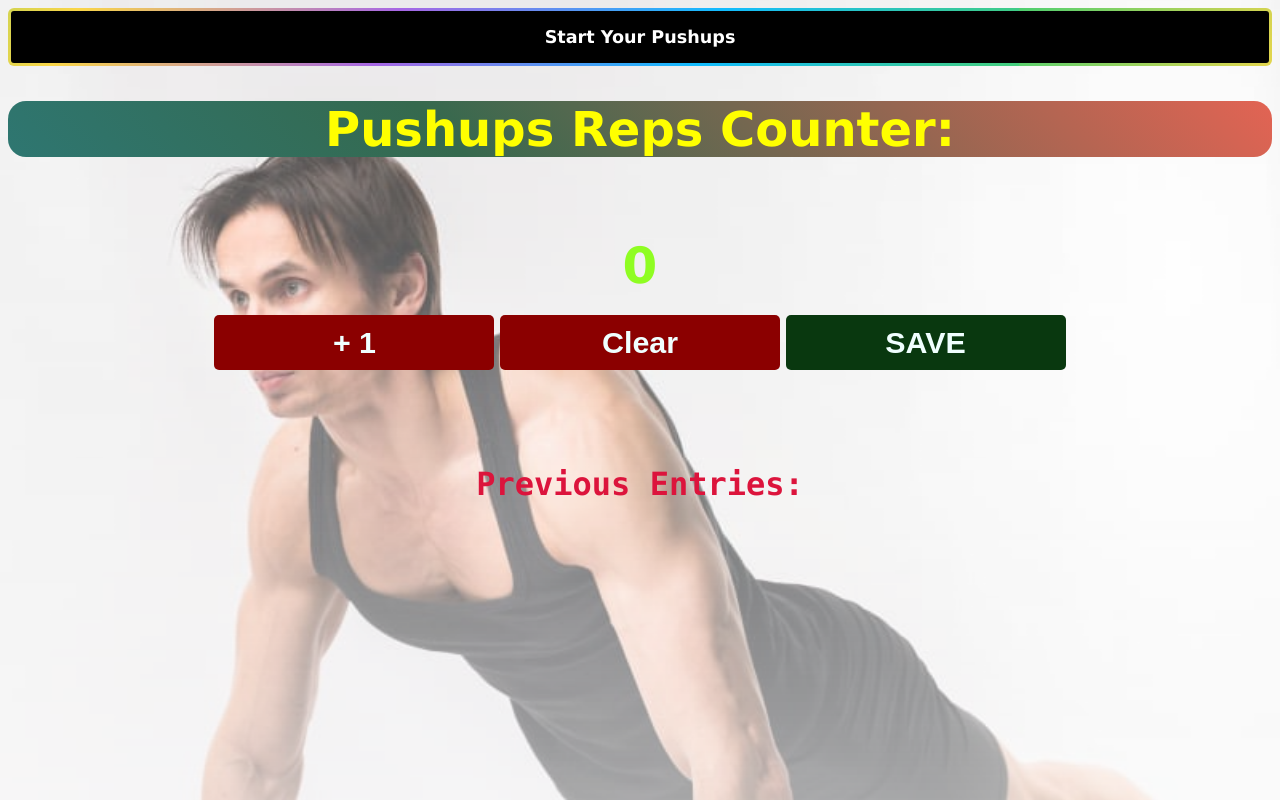
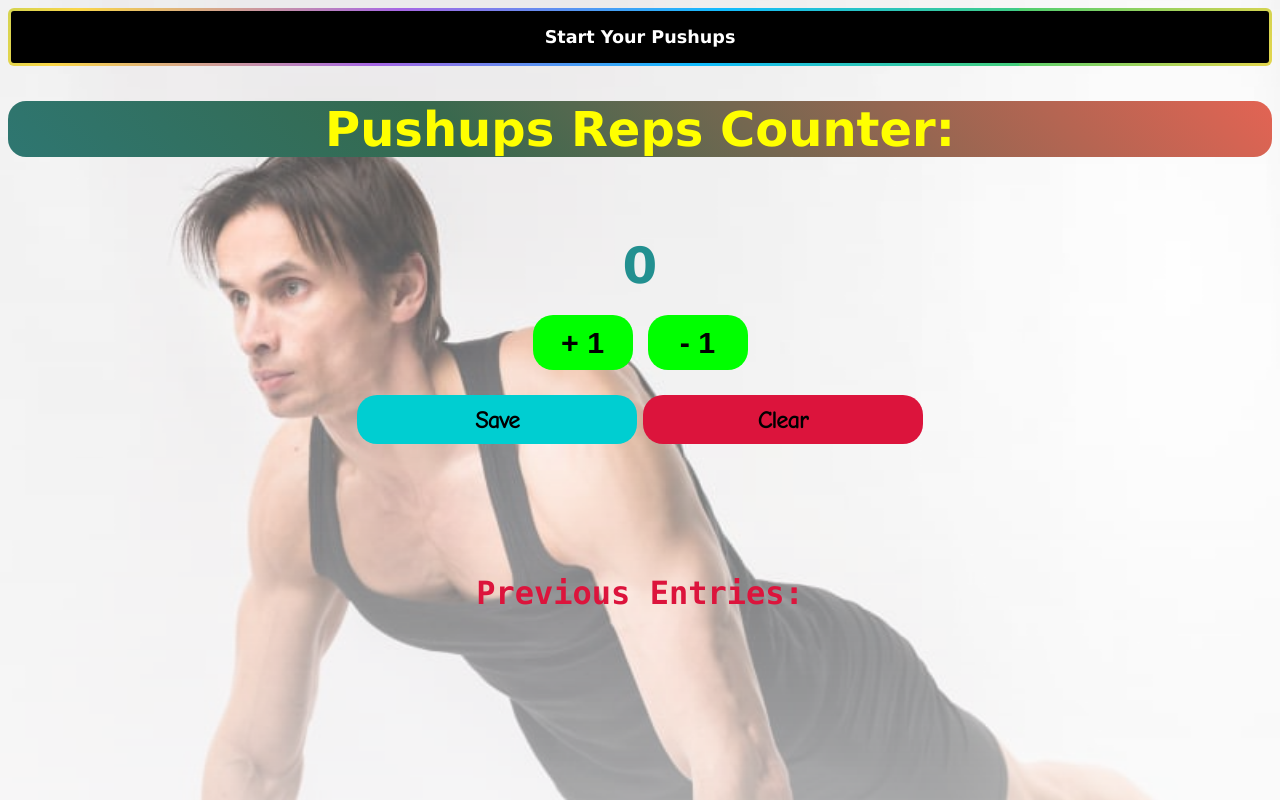
Before and after one commit to Rishdhi/Pushup-Counter, a plain HTML site: page index.html in a window 1280 px wide. Drawn offline with Linux system fonts and the light colour scheme.

Commit message:
changed button styles and colors

```diff
--- a/index.html
+++ b/index.html
@@ -1,5 +1,6 @@
 <!DOCTYPE html>
 <html lang="en">
+
 <head>
     <meta charset="UTF-8">
     <meta http-equiv="X-UA-Compatible" content="IE=edge">
@@ -8,6 +9,7 @@
     <title>Pushups Counter</title>
 
 </head>
+
 <body>
 
     <a class="codepen-button" style="margin-bottom: 35px;"><span>Start Your Pushups</span></a>
@@ -16,7 +18,22 @@
 
     <h2 id="count-el" style="margin-bottom: 20px;">0</h2>
 
-    <button id="increment-btn" onclick="increment()"> + 1 </button>
+
+    <div class="plus-and-minus-buttons">
+
+        <button id="increment-btn" onclick="increment()"> + 1 </button>
+
+        <button id="decrement-btn" onclick="increment()"> - 1 </button>
+
+    </div>
+
+
+
+
+
+
+
+    <button id="save-btn" onclick="save()"> Save </button>
 
     <button id="clearButton">Clear</button>
 
@@ -24,11 +41,12 @@
 
     <button id="six-btn" onclick="incrementby6()"> + 6 </button> -->
 
-    <button id="save-btn" onclick="save()"> SAVE </button>
+
 
     <p class="entries" id="save-el" style="margin-top: 90px;">Previous Entries: </p>
 
 
     <script src="./index.js"></script>
 </body>
+
 </html>
--- a/styles.css
+++ b/styles.css
@@ -1,5 +1,5 @@
-body{
-    background:url("./Images/Pushup_Man_1.png") no-repeat center center fixed;
+body {
+  background: url("./Images/Pushup_Man_1.png") no-repeat center center fixed;
   -webkit-background-size: cover;
   -moz-background-size: cover;
   -o-background-size: cover;
@@ -14,14 +14,15 @@ body{
 }
 
 
-h1{
+h1 {
   margin-top: 10px;
   margin-bottom: 10px;
   color: yellow;
   font-size: 3rem;
 }
 
-h2{
+
+h2 {
   font-size: 50px;
   margin-top: 0;
   margin-bottom: 20px;
@@ -33,43 +34,89 @@ h2{
 }
 
 
-button{
+
+#count-el {
+  color: #008080;
+}
+
+
+button {
   border: none;
   padding-top: 10px;
   padding-bottom: 10px;
   color: azure;
   font-weight: bold;
   width: 280px;
-    margin-bottom: 5px;
+
   border-radius: 5px;
   font-size: 1.9rem;
 }
 
-#increment-btn,
-#clearButton {
-  background: darkred;
+
+.plus-and-minus-buttons {
+  margin: auto;
+  display: flex;
+  flex-direction: row;
+  align-items: center;
+  justify-content: center;
+  gap: 15px;
+  margin-bottom: 25px;
 }
 
-#second-btn{
-    background: darkred;
-}
-
-#six-btn{
-    background: darkred;
-}
-
-#save-btn{
-    background: rgb(9, 56, 15);
+#increment-btn,
+#decrement-btn {
+  background: #00ff00;
+  color: #000;
+  width: 100px;
+  border-radius: 20px;
+  cursor: pointer;
 }
 
 
-p{
+
+
+#increment-btn:active,
+#decrement-btn:active {
+  background-color: #006400;
+  color: #FFF0F5 ;
+  transition: background-color 0.1s ease;
+  -webkit-box-shadow: 13px 22px 51px 8px rgba(108,204,138,1);
+-moz-box-shadow: 13px 22px 51px 8px rgba(108,204,138,1);
+box-shadow: 13px 22px 51px 8px rgba(108,204,138,1);
+
+}
+
+
+#clearButton {
+  background-color: crimson;
+  font-family: "Comic Sans MS", cursive, sans-serif;
+  font-size: 25px;
+  letter-spacing: -1.2px;
+  word-spacing: -0.4px;
+  color: #000;
+  border-radius: 20px;
+}
+
+
+#save-btn {
+  background: #00CED1;
+  font-family: "Comic Sans MS", cursive, sans-serif;
+  font-size: 25px;
+  letter-spacing: -1.2px;
+  word-spacing: -0.4px;
+  color: #000;
+  border-radius: 20px;
+  margin-bottom: 40px;
+}
+
+
+p {
   color: chartreuse;
   font-size: 3rem;
 }
 
-.entries{
-    color:#DC143C;
+.entries {
+  color: #DC143C;
   font-size: 2rem;
   font-family: "Lucida Console", "Courier New", monospace;
 }
@@ -95,7 +142,7 @@ p{
   left: 0;
   width: 400%;
   height: 100%;
-    background: linear-gradient(115deg,#4fcf70,#fad648,#a767e5,#12bcfe,#44ce7b);
+  background: linear-gradient(115deg, #4fcf70, #fad648, #a767e5, #12bcfe, #44ce7b);
   background-size: 25% 100%;
   animation: an-at-keyframe-css-at-rule-that-translates-via-the-transform-property-the-background-by-negative-25-percent-of-its-width-so-that-it-gives-a-nice-border-animation_-We-use-the-translate-property-to-have-a-nice-transition-so-it_s-not-a-jerk-of-a-start-or-stop .75s linear infinite;
   animation-play-state: paused;
@@ -127,7 +174,7 @@ p{
 
 
 .gradient-background {
-    background: linear-gradient(228deg,#a1ee4b,#f46354,#35694e,#278597,#fc27ae,#a8680c);
+  background: linear-gradient(228deg, #a1ee4b, #f46354, #35694e, #278597, #fc27ae, #a8680c);
   background-size: 360% 360%;
   animation: gradient-animation 24s ease infinite;
   border-radius: 18px;
@@ -137,9 +184,11 @@ p{
   0% {
     background-position: 0% 50%;
   }
+
   50% {
     background-position: 100% 50%;
   }
+
   100% {
     background-position: 0% 50%;
   }
```
Lines whose indentation alone changed are shown as unchanged.
